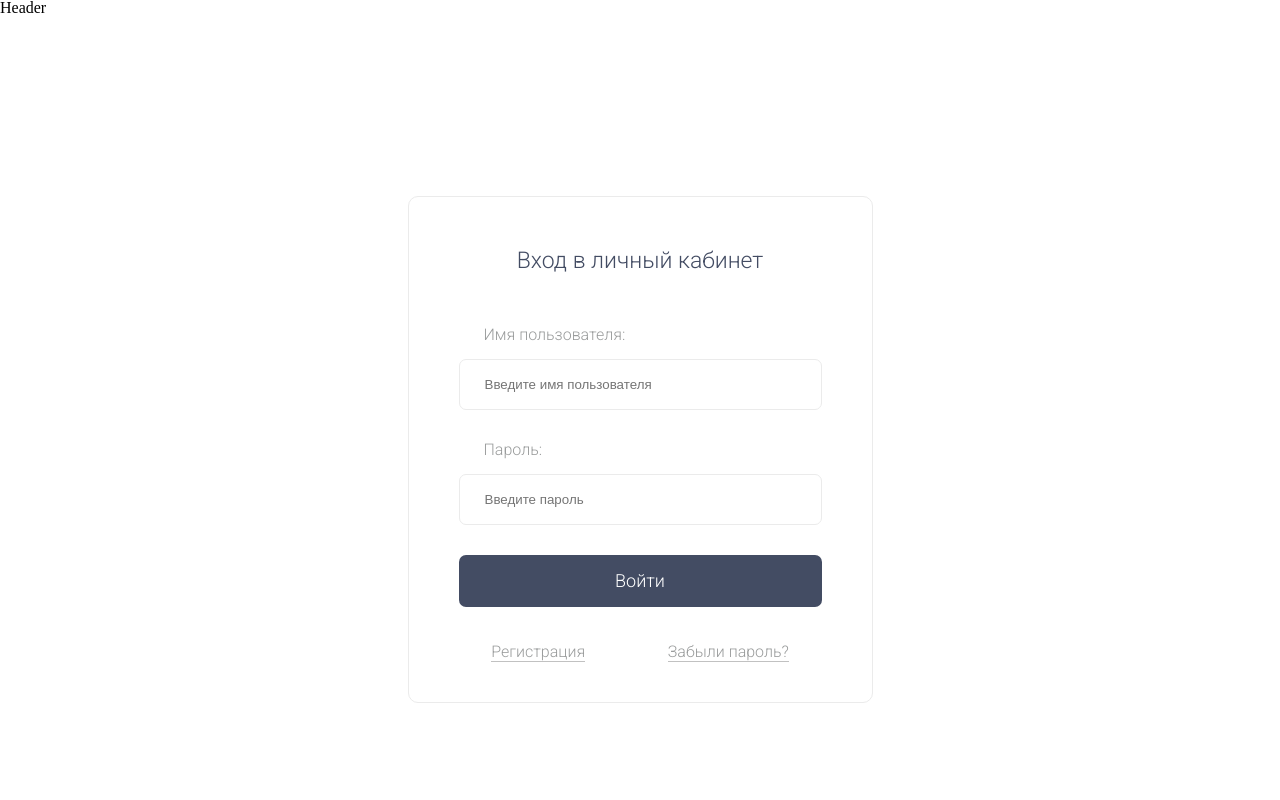
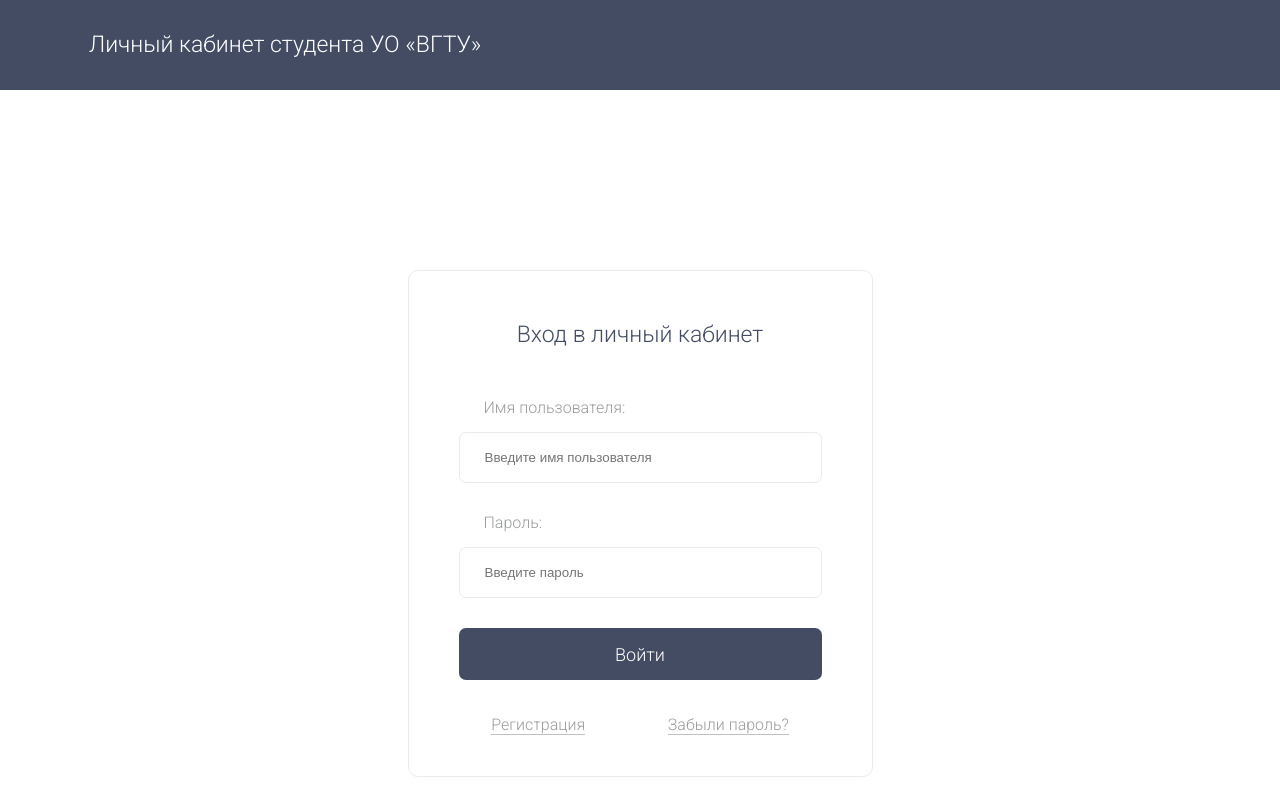
Before and after one commit to tragislav/students-area, a React (Create React App) app: page / in a window 1280 px wide. Built offline with nearby package versions, Linux system fonts and the light colour scheme.

Commit message:
Added header component and styled it

```diff
--- a/src/components/Header/index.tsx
+++ b/src/components/Header/index.tsx
@@ -1,5 +1,50 @@
+import { Link, useNavigate } from 'react-router-dom';
+import { useAuth } from '../../hooks/useAuth';
+
+import userPhoto from '../../assets/images/user-photo.svg';
+import {
+  MainHeader,
+  HeaderInner,
+  HeaderInnerTitle,
+  HeaderInnerTitleText,
+  HeaderInnerContent,
+  HeaderInnerContentUser,
+  ContentUserImage,
+  LogoutBtn,
+  ContentUserFIO,
+} from './styled';
+
 function Header() {
-  return <div>Header</div>;
+  const navigate = useNavigate();
+  const { user, signOut } = useAuth();
+
+  const logout = () => {
+    localStorage.removeItem('user');
+    signOut(() => navigate('/', { replace: true }));
+  };
+
+  return (
+    <MainHeader>
+      <HeaderInner>
+        <HeaderInnerTitle>
+          <Link to="/main">
+            <HeaderInnerTitleText>
+              Личный кабинет студента УО &#171;ВГТУ&#187;
+            </HeaderInnerTitleText>
+          </Link>
+        </HeaderInnerTitle>
+        {user && (
+          <HeaderInnerContent>
+            <HeaderInnerContentUser>
+              <ContentUserImage src={userPhoto} alt={user.fio} />
+              <ContentUserFIO>{user.fio}</ContentUserFIO>
+            </HeaderInnerContentUser>
+            <LogoutBtn type="submit" value="Выйти" onClick={logout} />
+          </HeaderInnerContent>
+        )}
+      </HeaderInner>
+    </MainHeader>
+  );
 }
 
 export default Header;
--- a/src/components/Header/styled.ts
+++ b/src/components/Header/styled.ts
@@ -1,2 +1,65 @@
 /* eslint-disable @typescript-eslint/no-unused-vars */
 import styled from 'styled-components';
+
+export const MainHeader = styled.header``;
+
+export const HeaderInner = styled.section`
+  width: 100%;
+  display: flex;
+  justify-content: space-between;
+  background: #434c63;
+`;
+
+export const HeaderInnerTitle = styled.div`
+  display: flex;
+  padding: 31px 0 31px 60px;
+`;
+
+export const HeaderInnerTitleText = styled.h1`
+  font-family: Roboto, sans-serif;
+  font-style: normal;
+  font-weight: normal;
+  font-size: 23px;
+  line-height: 120%;
+  padding-left: 29px;
+  text-align: center;
+  color: #ffffff;
+`;
+
+export const HeaderInnerContent = styled.div`
+  display: flex;
+  padding: 0 60px 0 0;
+  width: 260px;
+  justify-content: space-between;
+`;
+
+export const HeaderInnerContentUser = styled.div`
+  display: flex;
+  align-items: center;
+`;
+
+export const ContentUserImage = styled.img``;
+
+export const ContentUserFIO = styled.p`
+  font-family: Roboto, sans-serif;
+  font-style: normal;
+  font-weight: normal;
+  font-size: 14px;
+  line-height: 16px;
+  padding-left: 12px;
+  color: #ffffff;
+`;
+
+export const LogoutBtn = styled.input`
+  background: #434c63;
+  border: 1.5px solid #ffffff;
+  border-radius: 7px;
+  height: 42px;
+  width: 100px;
+  font-family: Roboto, sans-serif;
+  font-weight: normal;
+  font-size: 15px;
+  line-height: 18px;
+  color: #ffffff;
+  margin-top: 24px;
+`;
```
Also changed, not shown: src/assets/images/user-photo.svg (added).
